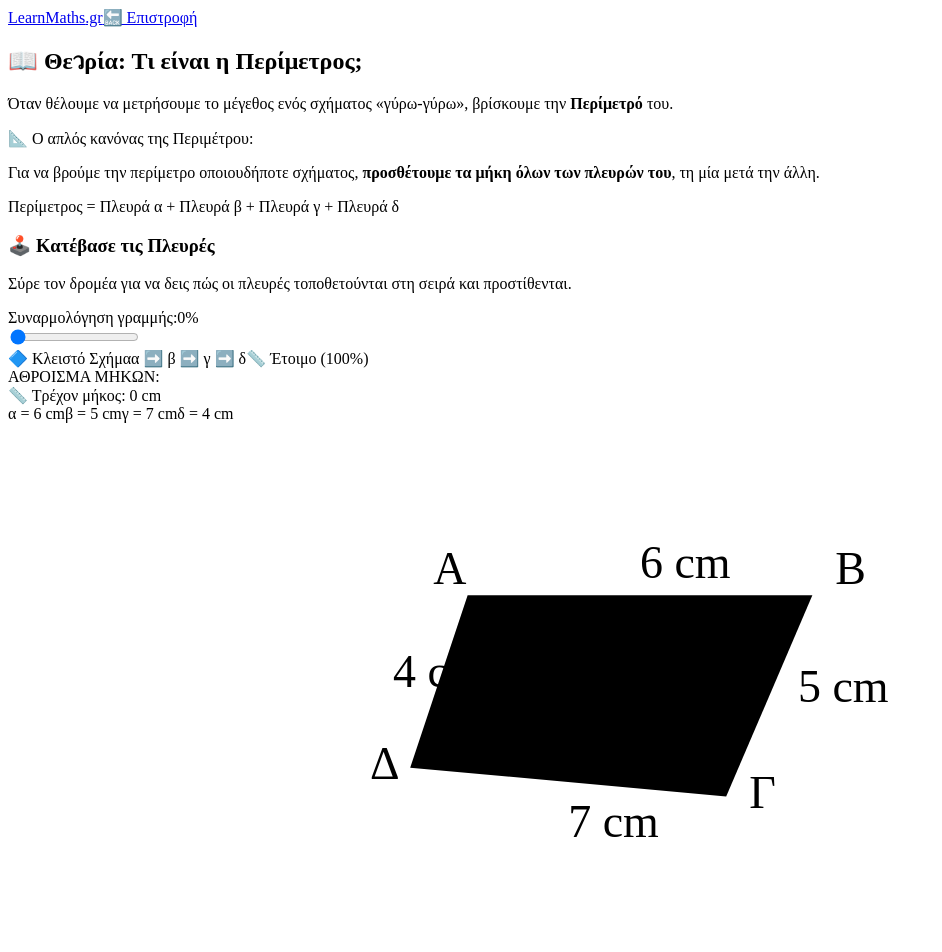
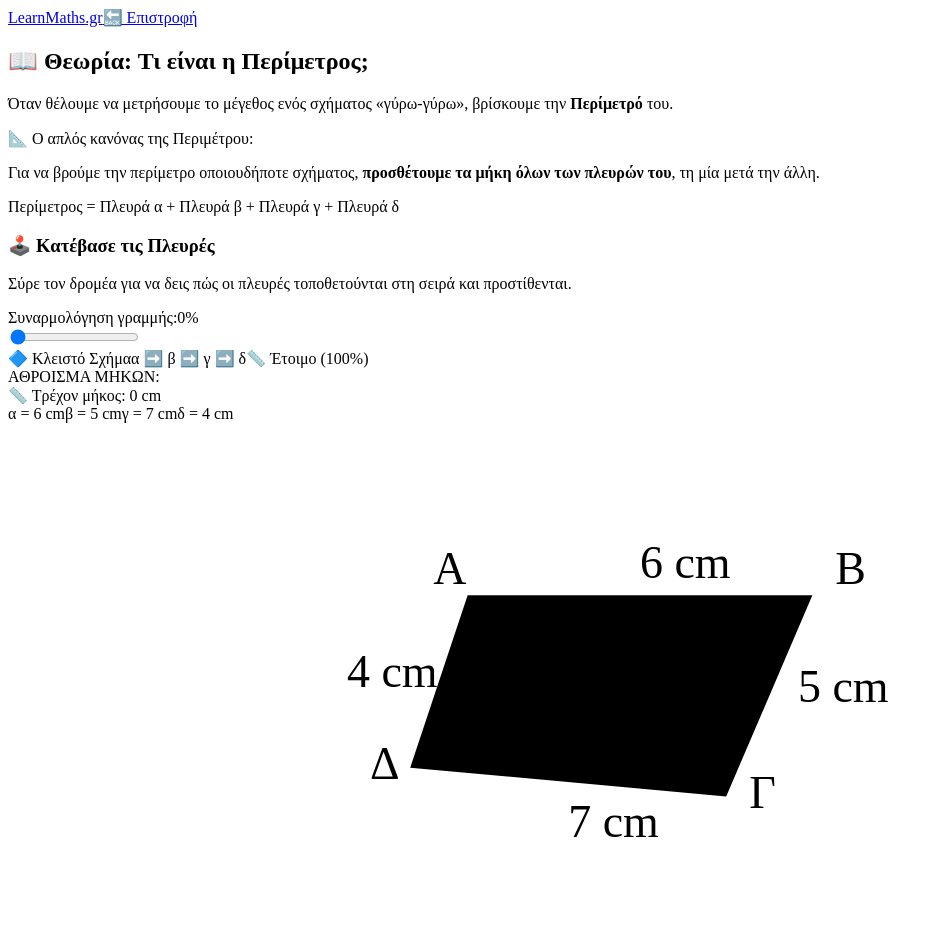
Before and after one commit to gkrimpas-lab/learn-maths-2026, a Next.js app: page /e-dimotikou/23-perimetros in a window 1280 px wide. Shown: the top 952 px of the page, without its empty margins (0-942 px from the left). Built offline with nearby package versions, Linux system fonts and the light colour scheme.

Commit message:
Fix typos and update comments in 23-perimetros.js

```diff
--- a/pages/e-dimotikou/23-perimetros.js
+++ b/pages/e-dimotikou/23-perimetros.js
@@ -87,7 +87,7 @@ export default function PerimetrosPage() {
           {/* SECTION 1: ΘΕΩΡΙΑ */}
           <div className="bg-white p-6 md:p-8 rounded-3xl shadow-sm border border-gray-100 space-y-4">
             <h2 className="text-2xl font-black text-gray-900 flex items-center gap-2">
-              📖 Θεวρία: Τι είναι η Περίμετρος;
+              📖 Θεωρία: Τι είναι η Περίμετρος;
             </h2>
             <p className="text-gray-500 text-sm md:text-base leading-relaxed">
               Όταν θέλουμε να μετρήσουμε το μέγεθος ενός σχήματος «γύρω-γύρω», βρίσκουμε την <strong>Περίμετρό</strong> του.
@@ -169,7 +169,7 @@ export default function PerimetrosPage() {
               </div>
             </div>
 
-            {/* ΔΕΞΙΑ ΠΛΕΥΡΑ: SVG ΟΠΤΙΚΟΠΟΙΗΣΗ - ΜΟΝΙΜΗ ΕΜΦΑΝΙΣΗ ΕΚΑΤΟΣΤΩΝ (440x260) */}
+            {/* ΔΕΞΙΑ ΠΛΕΥΡΑ: SVG ΟΠΤΙΚΟΠΟΙΗΣΗ - ΜΕΤΑΤΟΠΙΣΜΕΝΟ ΚΕΙΜΕΝΟ 4cm */}
             <div className="bg-white p-6 rounded-3xl shadow-sm border border-gray-100 flex flex-col items-center justify-between min-h-[520px] w-full relative overflow-hidden">
               <div className="w-full"></div>
 
@@ -193,18 +193,20 @@ export default function PerimetrosPage() {
                 <line x1={s2.x1} y1={s2.y1} x2={s2.x2} y2={s2.y2} className={`${sidesData[2].color} stroke-[5] stroke-linecap-round`} />
                 <line x1={s3.x1} y1={s3.y1} x2={s3.x2} y2={s3.y2} className={`${sidesData[3].color} stroke-[5] stroke-linecap-round`} />
 
-                {/* 4. ΜΟΝΙΜΑ ΓΡΑΜΜΑΤΑ ΚΟΡΥΦΩΝ ΚΑΙ ΜΗΚΗ ΠΛΕΥΡΩΝ (Δεν κρύβονται ποτέ!) */}
+                {/* 4. ΜΟΝΙΜΑ ΓΡΑΜΜΑΤΑ ΚΟΡΥΦΩΝ ΚΑΙ ΜΗΚΗ ΠΛΕΥΡΩΝ */}
                 <g className="text-[11px] font-black fill-slate-400">
                   <text x={pA.x - 12} y={pA.y - 4}>Α</text>
                   <text x={pB.x + 8}  y={pB.y - 4}>Β</text>
                   <text x={pΓ.x + 8}  y={pΓ.y + 4}>Γ</text>
                   <text x={pΔ.x - 14} y={pΔ.y + 4}>Δ</text>
 
-                  {/* Τα μήκη των πλευρών μένουν καρφωμένα στο σχήμα όπως στην εικόνα_15.png */}
+                  {/* Μήκη Πλευρών */}
                   <text x={(pA.x + pB.x)/2} y={pA.y - 6} className="fill-cyan-600 text-anchor-middle text-[12px]">6 cm</text>
                   <text x={(pB.x + pΓ.x)/2 + 10} y={(pB.y + pΓ.y)/2 + 2} className="fill-indigo-600 text-[12px]">5 cm</text>
                   <text x={(pΓ.x + pΔ.x)/2} y={pΓ.y + 14} className="fill-purple-600 text-anchor-middle text-[12px]">7 cm</text>
-                  <text x={(pΔ.x + pA.x)/2 - 16} y={(pΔ.y + pA.y)/2 + 2} className="fill-amber-600 text-[12px] text-anchor-end">4 cm</text>
+
+                  {/* ΔΙΟΡΘΩΣΗ: Μετατόπιση του 4 cm πιο αριστερά (-32) και αλλαγή σε text-anchor-middle για να μην επικαλύπτει τη γραμμή */}
+                  <text x={(pΔ.x + pA.x)/2 - 32} y={(pΔ.y + pA.y)/2 + 2} className="fill-amber-600 text-[12px] text-anchor-middle">4 cm</text>
                 </g>
 
                 {/* 5. ΣΤΑΔΙΑΚΗ ΕΜΦΑΝΙΣΗ ΔΙΑΓΡΑΜΜΙΣΕΩΝ ΧΑΡΑΚΑ */}
```
